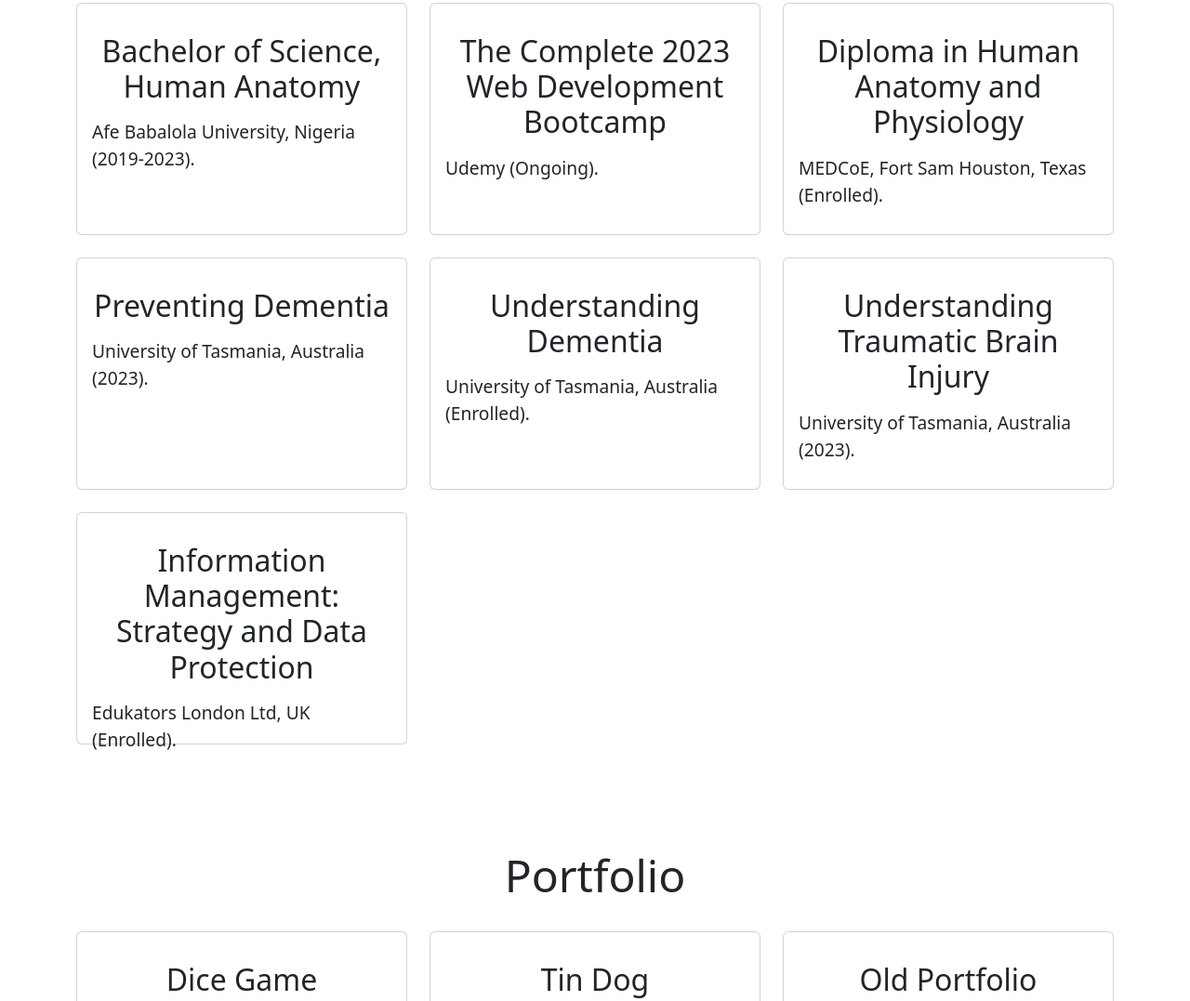
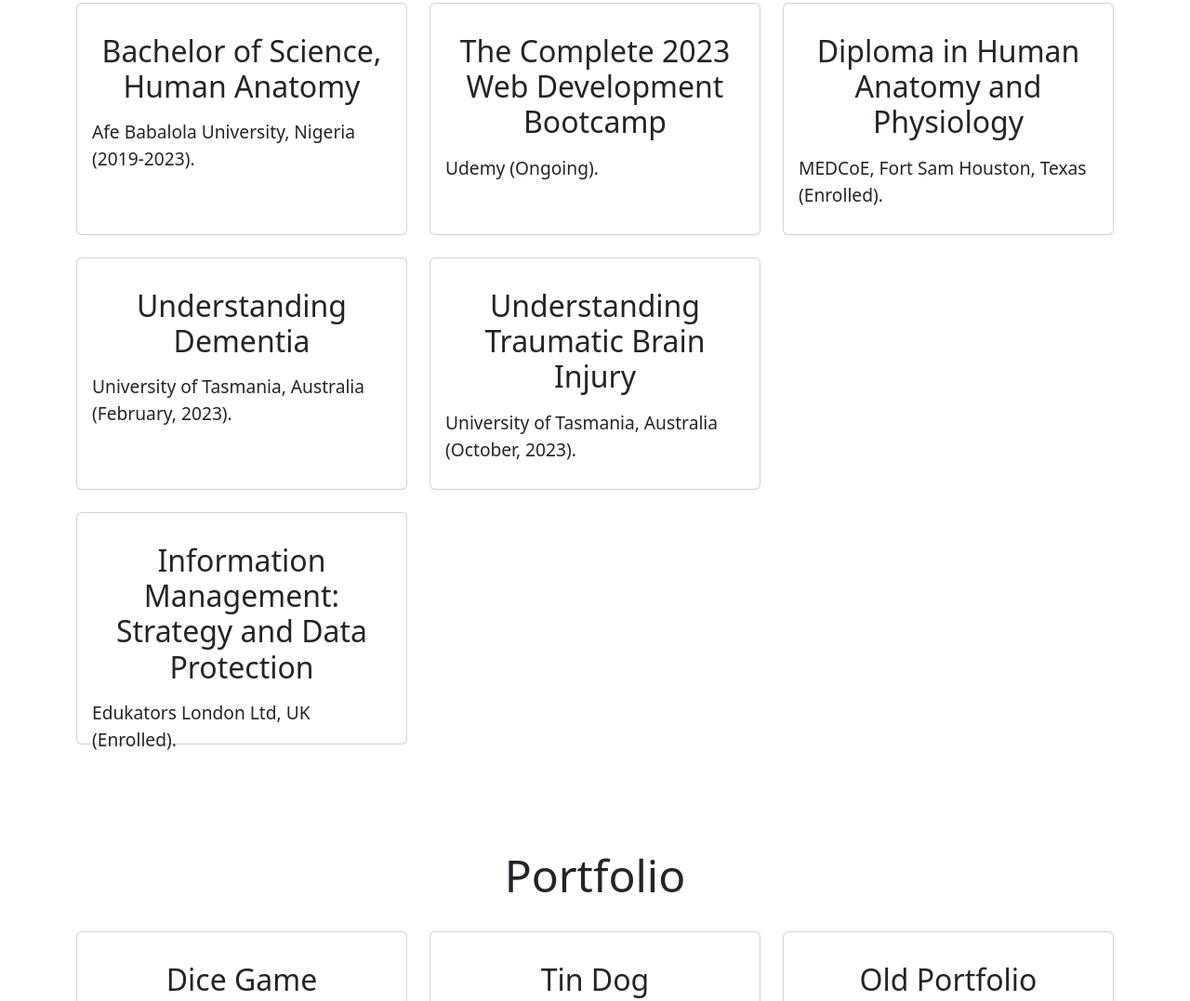
Before and after one commit to by-david/main-portfolio, a plain HTML site: page index.html in a window 1280 px wide. Shown: the part 1550-2627 px from the top of the page at 93% size. Drawn offline with nearby package versions, Linux system fonts and the light colour scheme.

Commit message:
Update index.html

```diff
--- a/index.html
+++ b/index.html
@@ -122,17 +122,8 @@
                 <div class="col-lg-4 mt-4">
                     <div class="card servicesText">
                         <div class="card-body">
-                            <h4 class="card-title mt-3" style="font-size: 2rem;">Preventing Dementia</h4>
-                            <p class="card-text mt-3" style="font-size: larger;">University of Tasmania, Australia (2023).</p>
-                        </div>
-                    </div>
-                </div>
-
-                <div class="col-lg-4 mt-4">
-                    <div class="card servicesText">
-                        <div class="card-body">
                             <h4 class="card-title mt-3" style="font-size: 2rem;">Understanding Dementia</h4>
-                            <p class="card-text mt-3" style="font-size: larger;">University of Tasmania, Australia (Enrolled).</p>
+                            <p class="card-text mt-3" style="font-size: larger;">University of Tasmania, Australia (February, 2023).</p>
                         </div>
                     </div>
                 </div>
@@ -140,7 +131,7 @@
                     <div class="card servicesText">
                         <div class="card-body">
                             <h4 class="card-title mt-3" style="font-size: 2rem;">Understanding Traumatic Brain Injury</h4>
-                            <p class="card-text mt-3" style="font-size: larger;">University of Tasmania, Australia (2023).</p>
+                            <p class="card-text mt-3" style="font-size: larger;">University of Tasmania, Australia (October, 2023).</p>
                         </div>
                     </div>
                 </div>
```
